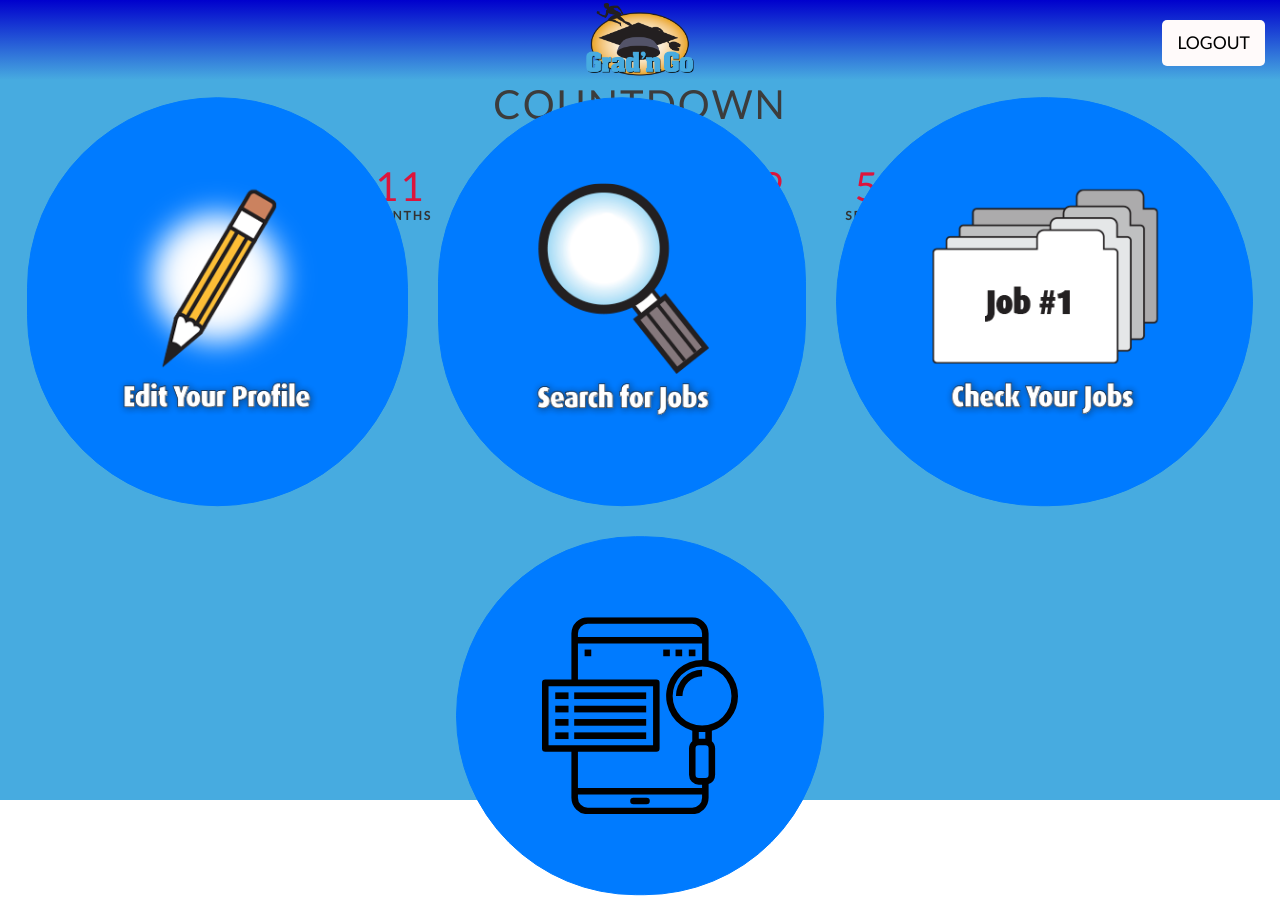
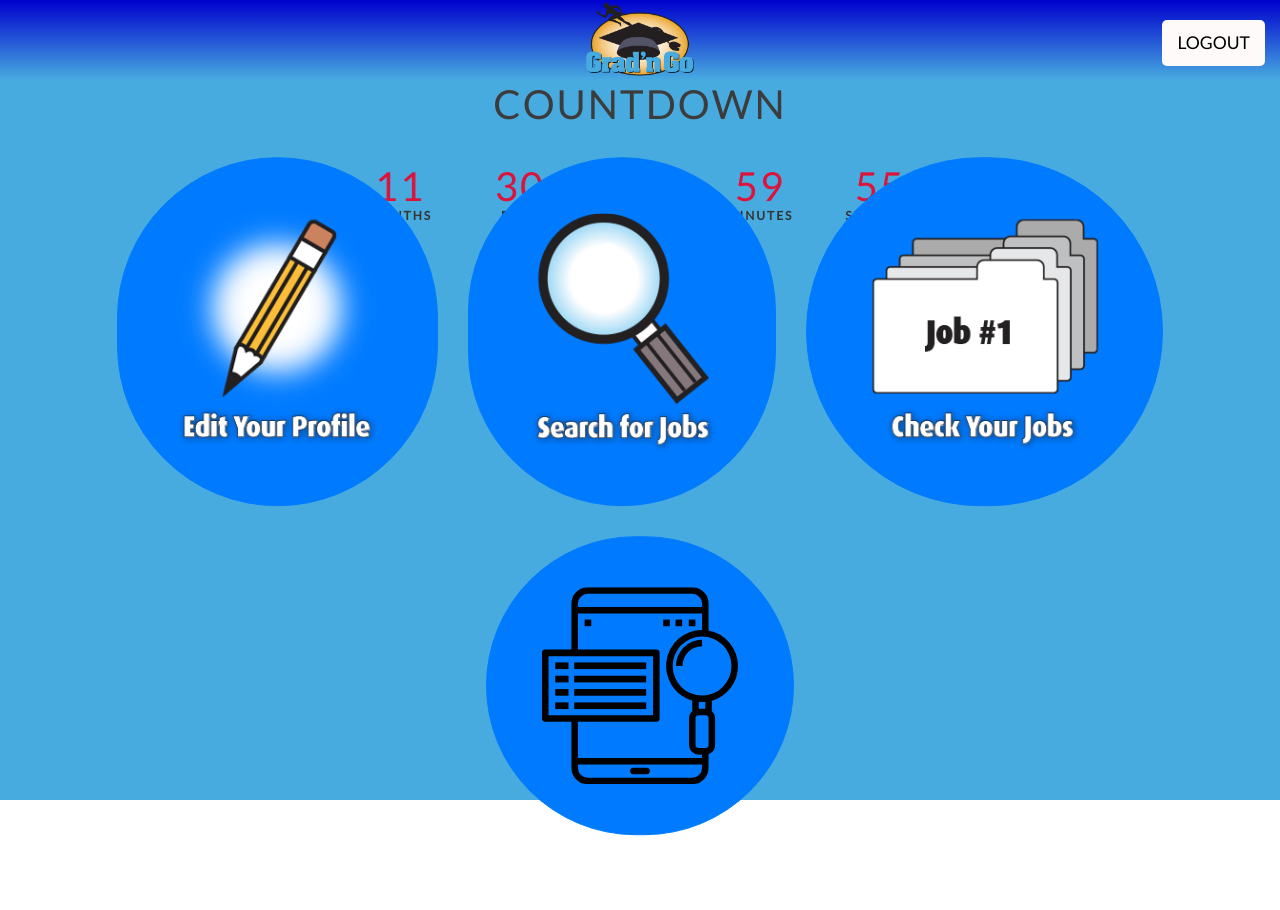
Before and after one commit to Syed-Naqvi/grad-n-go, a React (Create React App) app: page / in a window 1280 px wide. After the commit the page ends 850 px from the top, so only its background shows below. Built offline with nearby package versions, Linux system fonts and the light colour scheme; no server answers; the database is empty; sample sign-in values are in the browser's storage.

Commit message:
small visual change

```diff
--- a/src/components/HomePage/styles.css
+++ b/src/components/HomePage/styles.css
@@ -67,7 +67,7 @@
 .homepageButtons{
   border-radius: 400rem;
   margin: 15px;
-  padding: 80px;
+  padding: 50px;
 }
 .
 .homepageBody{
```
